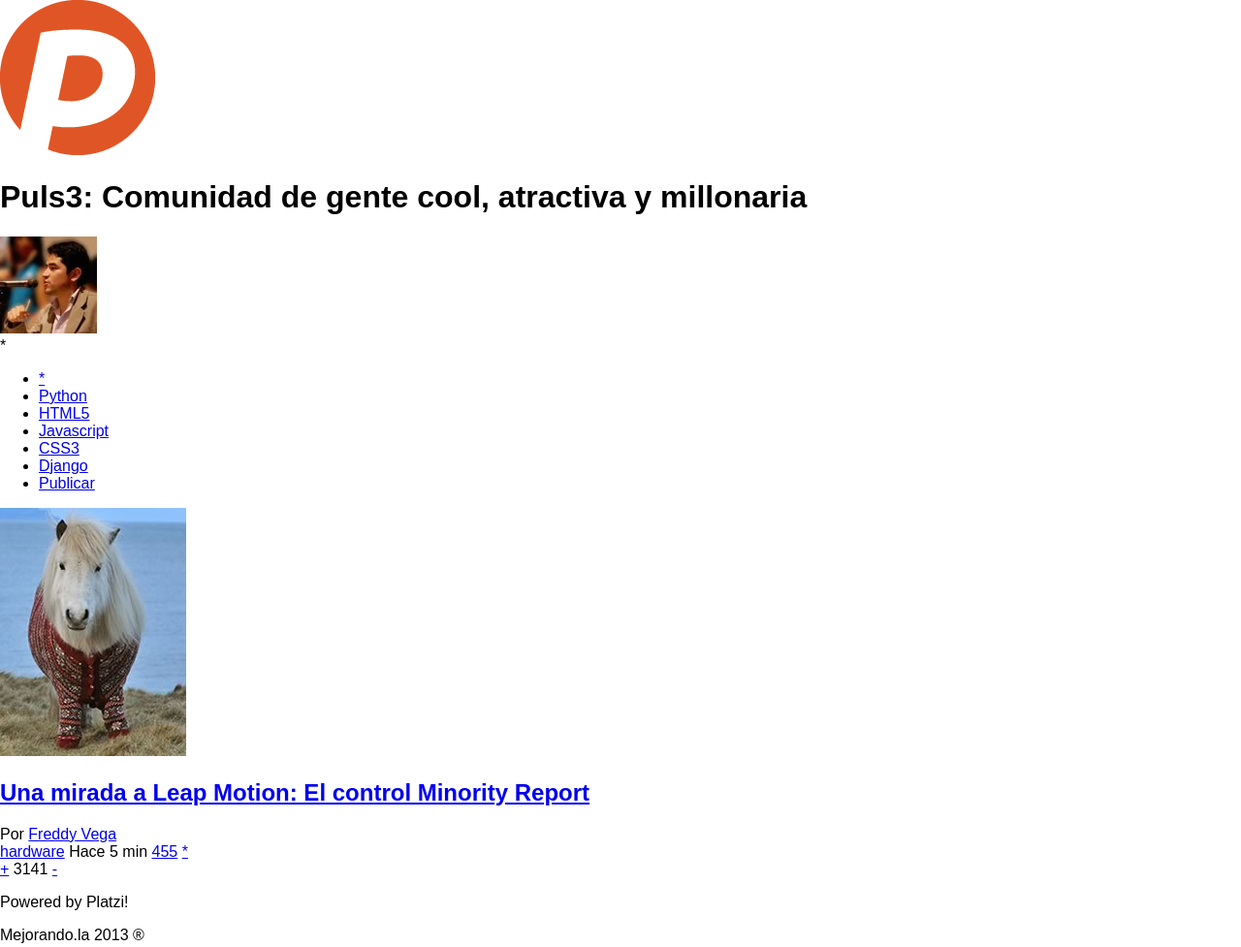
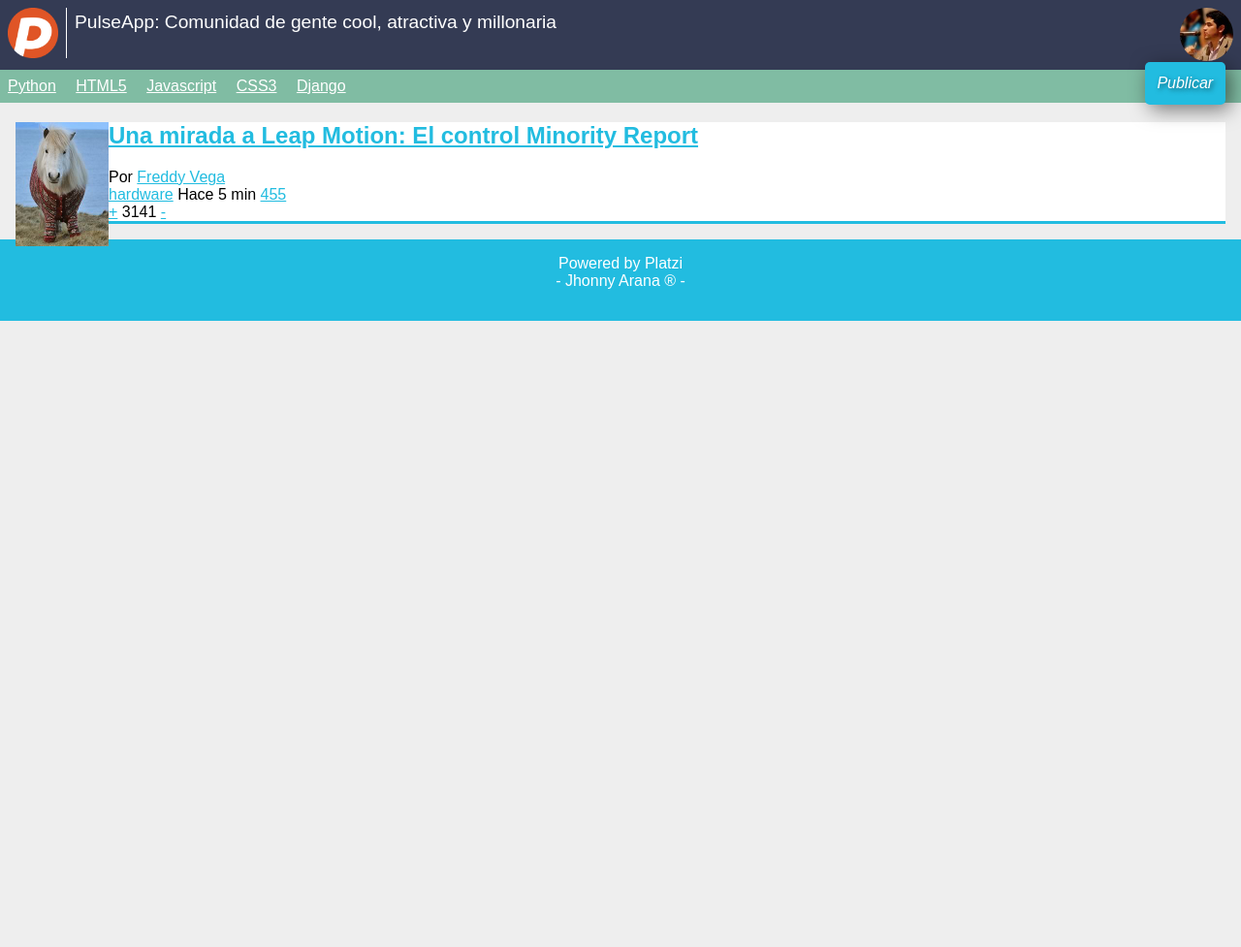
Before and after one commit to aranajhonny/platzi-dev-web, a plain HTML site: page modulo 1/index.html in a window 1280 px wide. Shown: the whole page at 97% size. After the commit the page ends 800 px from the top, so only its background shows below. Drawn offline with Linux system fonts and the light colour scheme.

Commit message:
últimos cambios

```diff
--- a/modulo 1/estilos.css
+++ b/modulo 1/estilos.css
@@ -0,0 +1,107 @@
+a{
+	color: #22BCE0;
+}
+body{
+	background:#EEE;
+	font-family: Arial;
+	font-size: 16px;
+}
+footer{
+	color: rgba(255,255,255,0.7);
+	background: #22BCE0;
+	text-align: center;
+	color: white;
+	padding: 1em;
+}
+footer p:first-child{
+	margin: 0;
+}
+footer p:last-child{
+	margin-top: 0;
+}
+footer p:last-child:before{
+	content: " - ";
+}
+footer p:last-child:after{
+	content: " - ";
+}
+header{
+	background: #343B54;
+	color:white;
+	overflow: hidden;
+	padding: 0.5em;
+	position: relative;
+}
+header figure{
+	float: left;
+}
+header h1{
+	margin: 0.2em 70px 0 0;
+	font-size: 1.2em;
+	font-weight: normal;
+}
+header #logo img{
+	border-right: 1px solid white;
+	padding-right: 0.5em;
+	margin-right: 0.5em;
+	width: 52px;
+}
+header #avatar{
+	margin: 0.5em 0.5em 0 0;
+	position: absolute;
+	right: 0;
+	top: 0;
+}
+header #avatar img{
+	width: 55px;
+	border-radius: 50%;
+
+}
+nav{
+	background: #80BCA3;
+	margin: 0;
+	padding:  0 0.5em;
+	position: relative;
+}
+nav ul{
+	list-style: none;
+	margin: 0;
+	padding: 0;
+}
+nav ul #publicar_nav{
+	position: absolute;
+	top: -0.5em;
+	right: 0;
+}
+nav ul #publicar_nav a{
+	background: #22BCE0;
+	border-radius: 5px;
+	box-shadow: rgba(0,0,0,0.5) 5px 5px 20px;
+	font-style: italic;
+	padding: 0.8em;
+	text-decoration: none;
+	text-shadow:rgba(0,0,0,0.5) 2px 2px 5px;
+
+}
+nav ul li{
+	display: inline-block;
+	margin: 0 1em 0 0;
+}
+nav ul li a{
+	color: white;
+	display: block;
+	padding: 0.5em 0 ;
+}
+#contenido{
+	margin: 1em;
+}
+#contenido .item{
+	background: white;
+	border-bottom: 3px solid #22BCE0;
+}
+#contenido .item .imagen_item {
+	float: left;
+}
+#contenido .item .imagen_item img{
+	width: 96px;
+}
--- a/modulo 1/index.html
+++ b/modulo 1/index.html
@@ -3,6 +3,7 @@
 <head>
 	<meta charset="utf-8" />
 	<title>Mi primera app web :D</title>
+	<meta name="description" content="Curso platzi">
 	<link rel="stylesheet" href="normalize.css" />
 	<link href='http://fonts.googleapis.com/css?family=PT+Sans' rel='stylesheet' type='text/css' />
 	<link rel="stylesheet" href="estilos.css" />
@@ -12,17 +13,13 @@
 		<figure id="logo">
 			<img src="logo.png" />
 		</figure>
-		<h1 id="titulo_header">Puls3: Comunidad de gente cool, atractiva y millonaria</h1>
+		<h1 id="titulo_header">PulseApp: Comunidad de gente cool, atractiva y millonaria</h1>
 		<figure id="avatar">
 			<img src="avatar.jpg" />
-			<figcaption>
-				*
-			</figcaption>
 		</figure>
 	</header>
 	<nav>
 		<ul>
-			<li id="flechita_nav"><a href="#">*</a></li>
 			<li><a href="#">Python</a></li>
 			<li><a href="#">HTML5</a></li>
 			<li><a href="#">Javascript</a></li>
@@ -46,7 +43,6 @@
 				<a class="tag_item" href="#">hardware</a>
 				<span class="fecha_item">Hace 5 min</span>
 				<a class="comentarios_item" href="#">455</a>
-				<a class="guardar_item" href="#">*</a>
 			</div>
 			<div class="votacion">
 				<a class="up" href="#">+</a>
@@ -56,8 +52,8 @@
 		</article>
 	</section>
 	<footer>
-		<p>Powered by Platzi!</p>
-		<p>Mejorando.la 2013 ®</p>
+		<p>Powered by Platzi</p>
+		<p>Jhonny Arana ®</p>
 	</footer>
 </body>
 </html>
```
